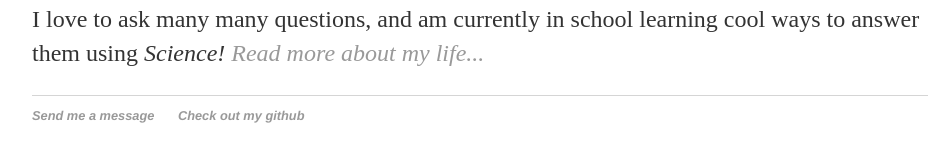
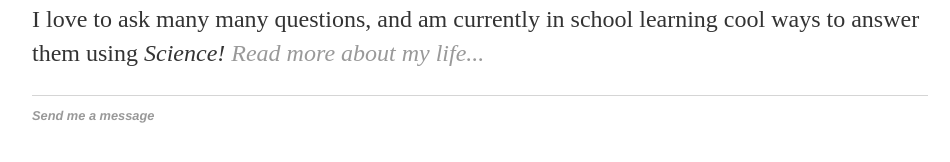
Before and after one commit to bionicistGM/bionicistGM.github.io, a Jekyll site: the page built from index.html, in a window 1280 px wide. Shown: the part 194-356 px from the top of the page, without its empty margins (160-1110 px from the left). Built offline with Jekyll 4.4.1, drawn with Linux system fonts in a browser that asks for light colours.

Commit message:
Update default.html

```diff
--- a/_layouts/default.html
+++ b/_layouts/default.html
@@ -22,7 +22,6 @@
 			<footer>
 	    		<ul>
 	        		<li><a href="mailto:mgaurav@uw.edu">Send me a message</a></li>
-	        		<li><a href="https://github.com/bionicistGM">Check out my github</a></li>
 				</ul>
 			</footer>
 		</body>
```
